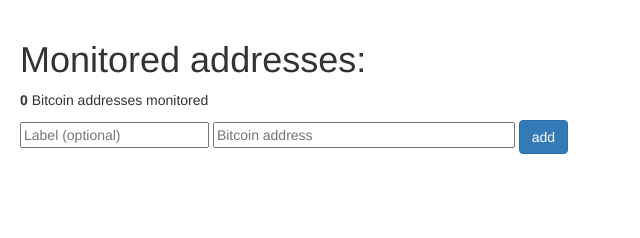
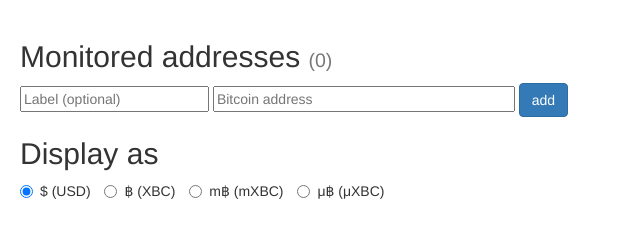
Before and after one commit to meeDamian/chrome-bitcoin-monitor, a browser extension: page app/options.html in a window 1280 px wide. Shown: the whole page, without its empty margins (0-640 px from the left). Drawn offline with nearby package versions, Linux system fonts and the light colour scheme; files that its build step writes are made by us from their sources.

Commit message:
options screen *SLIGHTLY* improved

```diff
--- a/app/options.html
+++ b/app/options.html
@@ -1,6 +1,7 @@
 <!doctype html>
 <html>
     <head>
+        <meta charset="UTF-8">
         <!-- build:css styles/vendor.css -->
         <!-- bower:css -->
         <link rel="stylesheet" href="bower_components/bootstrap/dist/css/bootstrap.css" />
@@ -11,10 +12,10 @@
         <!-- endbuild -->
     </head>
     <body ng-app="monitorApp">
-        <h1>Monitored addresses:</h1>
 
         <div ng-controller="ListCtrl">
-            <span><b>{{addresses.length}}</b> Bitcoin addresses monitored</span>
+            <h2>Monitored addresses <small>({{addresses.length}})</small></h2>
+
             <ul>
                 <li ng-repeat="a in addresses">
                     <strong>{{a.label}}</strong>
@@ -22,6 +23,7 @@
                     <a class="text-danger glyphicon glyphicon-remove" ng-click="remove(a)"></a>
                 </li>
             </ul>
+
             <form ng-submit="addAddr()">
                 <input ng-model="label"
                     placeholder="Label (optional)"
@@ -46,6 +48,24 @@
         </div>
 
 
+        <div ng-controller='OptsCtrl'>
+            <h2>Display as</h2>
+
+            <label class="radio-inline">
+                <input type="radio" name="displayOption" value="usd" checked> $ (USD)
+            </label>
+            <label class="radio-inline">
+                <input type="radio" name="displayOption" value="xbt"> ฿ (XBC)
+            </label>
+            <label class="radio-inline">
+                <input type="radio" name="displayOption" value="mxbt"> m฿ (mXBC)
+            </label>
+            <label class="radio-inline">
+                <input type="radio" name="displayOption" value="uxbt"> μ฿ (μXBC)
+            </label>
+
+        </div>
+
         <!-- build:js scripts/vendor.js -->
         <!-- bower:js -->
         <script src="bower_components/jquery/dist/jquery.js"></script>
```
